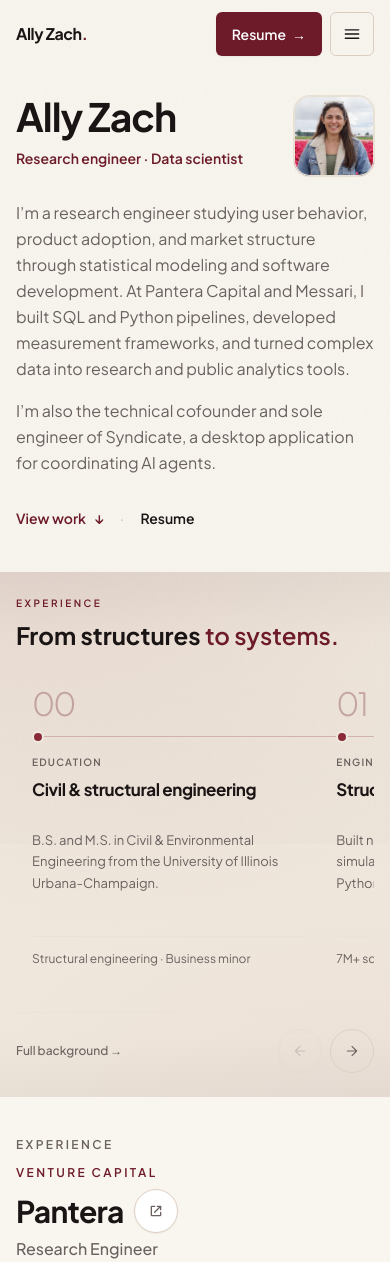
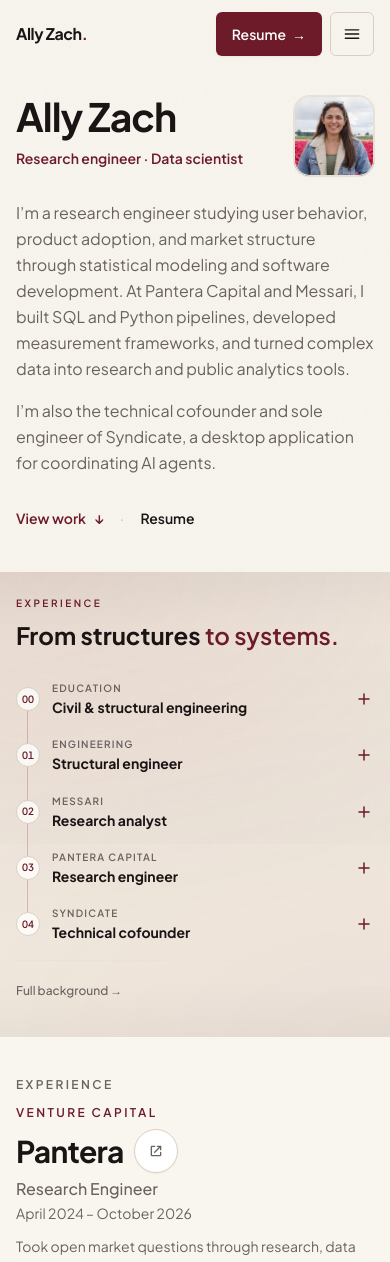
Before and after one commit to allysyndicate/portfolio, a Next.js app: page / in a window 390 px wide. Shown: the top 1262 px of the page. Built offline with nearby package versions, Linux system fonts and the light colour scheme.

Commit message:
Make the career timeline expandable on phones

```diff
--- a/src/components/Hero.tsx
+++ b/src/components/Hero.tsx
@@ -129,6 +129,63 @@ function TimelineArrow({ direction }: { direction: "previous" | "next" }) {
   );
 }
 
+function StageProof({ stage }: { stage: Stage }) {
+  return stage.href ? (
+    <a
+      href={stage.href}
+      target="_blank"
+      rel="noopener noreferrer"
+      className="hover:text-[var(--accent-strong)] hover:underline hover:underline-offset-4"
+    >
+      {stage.proof} <span aria-hidden>↗</span>
+    </a>
+  ) : (
+    stage.proof
+  );
+}
+
+function MobileTimeline() {
+  return (
+    <ol aria-label="Career timeline" className="mt-5 sm:hidden">
+      {stages.map((stage, i) => (
+        <li key={stage.id} className="relative pl-9">
+          {i < stages.length - 1 && (
+            <span aria-hidden className="absolute top-7 -bottom-7 left-[11px] w-px bg-[var(--accent)]/25" />
+          )}
+          <span
+            aria-hidden
+            className="absolute top-4 left-0 grid size-6 place-items-center rounded-full border border-[var(--line-strong)] bg-[var(--paper-subtle)] text-[0.625rem] font-semibold tabular-nums text-[var(--accent-strong)]"
+          >
+            {stage.num}
+          </span>
+          <details name="career-milestones" className="group">
+            <summary className="flex min-h-14 cursor-pointer list-none items-center justify-between gap-3 rounded-md py-2.5 focus-visible:outline-2 focus-visible:outline-offset-2 focus-visible:outline-[var(--accent)] [&::-webkit-details-marker]:hidden">
+              <span className="min-w-0">
+                <span className="block text-[0.625rem] font-semibold uppercase tracking-[0.12em] text-[var(--muted)]">
+                  {stage.label}
+                </span>
+                <span className="mt-0.5 block text-sm font-bold leading-snug text-[var(--ink)]">
+                  {stage.title}
+                </span>
+              </span>
+              <svg viewBox="0 0 20 20" fill="none" stroke="currentColor" strokeWidth="1.5" strokeLinecap="round" aria-hidden className="size-5 shrink-0 text-[var(--accent-strong)]">
+                <path d="M5 10h10" />
+                <path d="M10 5v10" className="group-open:hidden" />
+              </svg>
+            </summary>
+            <div className="space-y-2 pr-6 pb-4 text-sm leading-relaxed text-[var(--body)]">
+              <p>{stage.body}</p>
+              <p className="text-xs font-semibold text-[var(--accent-strong)]">
+                <StageProof stage={stage} />
+              </p>
+            </div>
+          </details>
+        </li>
+      ))}
+    </ol>
+  );
+}
+
 function Timeline() {
   const scrollRef = useRef<HTMLDivElement>(null);
   const [canScrollBack, setCanScrollBack] = useState(false);
@@ -169,7 +226,7 @@ function Timeline() {
   };
 
   const controlClass =
-    "inline-flex h-11 w-11 items-center justify-center rounded-full border border-[var(--line-strong)] text-[var(--body)] transition-colors hover:border-[var(--accent)] hover:bg-[var(--paper-elev)] hover:text-[var(--accent-strong)] focus-visible:outline-2 focus-visible:outline-offset-4 focus-visible:outline-[var(--accent)] disabled:cursor-default disabled:opacity-25 sm:h-9 sm:w-9";
+    "inline-flex h-9 w-9 items-center justify-center rounded-full border border-[var(--line-strong)] text-[var(--body)] transition-colors hover:border-[var(--accent)] hover:bg-[var(--paper-elev)] hover:text-[var(--accent-strong)] focus-visible:outline-2 focus-visible:outline-offset-4 focus-visible:outline-[var(--accent)] disabled:cursor-default disabled:opacity-25";
 
   return (
     <div>
@@ -190,27 +247,29 @@ function Timeline() {
         </a>
       </div>
 
+      <MobileTimeline />
+
       <div
         ref={scrollRef}
         id="career-timeline"
         role="region"
         aria-label="Career timeline"
         tabIndex={0}
-        className="mt-6 snap-x snap-proximity overflow-x-auto overscroll-x-contain rounded-2xl [scrollbar-width:none] [&::-webkit-scrollbar]:hidden focus-visible:outline-2 focus-visible:outline-offset-4 focus-visible:outline-[var(--accent)]"
+        className="mt-6 hidden snap-x snap-proximity overflow-x-auto overscroll-x-contain rounded-2xl [scrollbar-width:none] [&::-webkit-scrollbar]:hidden focus-visible:outline-2 focus-visible:outline-offset-4 focus-visible:outline-[var(--accent)] sm:block"
       >
-        <ol className="grid grid-flow-col auto-cols-[85%] sm:auto-cols-[minmax(16rem,1fr)] xl:grid-flow-row xl:grid-cols-5">
+        <ol className="grid grid-flow-col auto-cols-[minmax(16rem,1fr)] xl:grid-flow-row xl:grid-cols-5">
           {stages.map((stage, i) => (
             <li
               key={stage.id}
-              className="relative flex min-w-0 snap-start flex-col rounded-2xl px-4 py-3 sm:py-4 xl:px-5"
+              className="relative flex min-w-0 snap-start flex-col rounded-2xl px-4 py-4 xl:px-5"
             >
               <span
                 aria-hidden
-                className="text-[2rem] font-light leading-none tracking-[-0.06em] text-[var(--accent-strong)]/30 sm:text-[2.5rem]"
+                className="text-[2.5rem] font-light leading-none tracking-[-0.06em] text-[var(--accent-strong)]/30"
               >
                 {stage.num}
               </span>
-              <div aria-hidden className="relative mt-3 mb-3 flex h-3 items-center sm:mt-4 sm:mb-5">
+              <div aria-hidden className="relative mt-4 mb-5 flex h-3 items-center">
                 {i < stages.length - 1 && (
                   <span className="absolute top-[5px] -right-[2.375rem] left-1.5 h-px bg-[var(--accent)]/25 xl:-right-[2.875rem]" />
                 )}
@@ -229,19 +288,8 @@ function Timeline() {
                   {stage.body}
                 </p>
                 <div className="mt-auto pt-5">
-                  <p className="min-h-12 border-t border-[var(--line)] pt-3 text-xs leading-[1.6] text-[var(--muted)] sm:text-[0.6875rem]">
-                    {stage.href ? (
-                      <a
-                        href={stage.href}
-                        target="_blank"
-                        rel="noopener noreferrer"
-                        className="hover:text-[var(--accent-strong)] hover:underline hover:underline-offset-4"
-                      >
-                        {stage.proof} <span aria-hidden>↗</span>
-                      </a>
-                    ) : (
-                      stage.proof
-                    )}
+                  <p className="min-h-12 border-t border-[var(--line)] pt-3 text-[0.6875rem] leading-[1.6] text-[var(--muted)]">
+                    <StageProof stage={stage} />
                   </p>
                 </div>
               </div>
@@ -249,11 +297,11 @@ function Timeline() {
           ))}
         </ol>
       </div>
-      <div className="mt-4 flex items-center justify-between gap-4 border-t border-[var(--line)] pt-4 xl:hidden">
+      <div className="mt-2 flex items-center justify-between gap-4 border-t border-[var(--line)] pt-2 sm:mt-4 sm:pt-4 xl:hidden">
         <a href={resumeHref} className="inline-flex min-h-11 items-center text-xs font-medium text-[var(--muted)] hover:text-[var(--accent-strong)] sm:min-h-0">
           Full background →
         </a>
-        <div className="flex gap-2">
+        <div className="hidden gap-2 sm:flex">
           <button
             type="button"
             aria-label="Previous career milestone"
@@ -352,7 +400,7 @@ export default function Hero() {
         </Reveal>
       </div>
 
-      {/* A compact horizontal career path keeps the work within easy reach. */}
+      {/* A compact career path keeps the work within easy reach. */}
       <div
         id="how-i-got-here"
         className="band-tint relative mx-[calc(50%-50vw)] mt-8 scroll-mt-24 sm:mt-12 md:mt-16 lg:mt-12"
```
